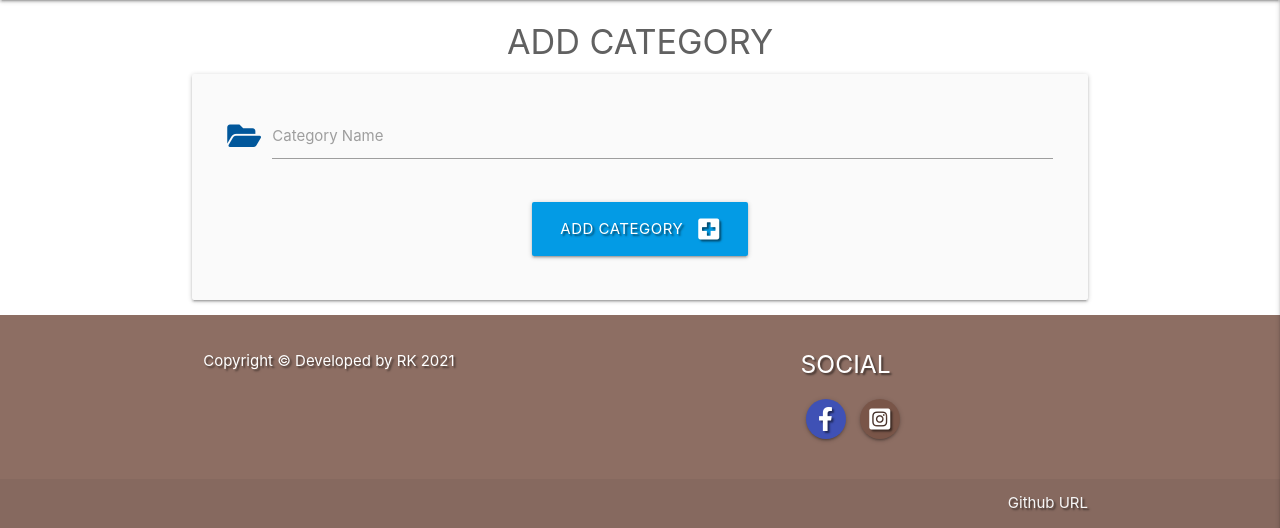
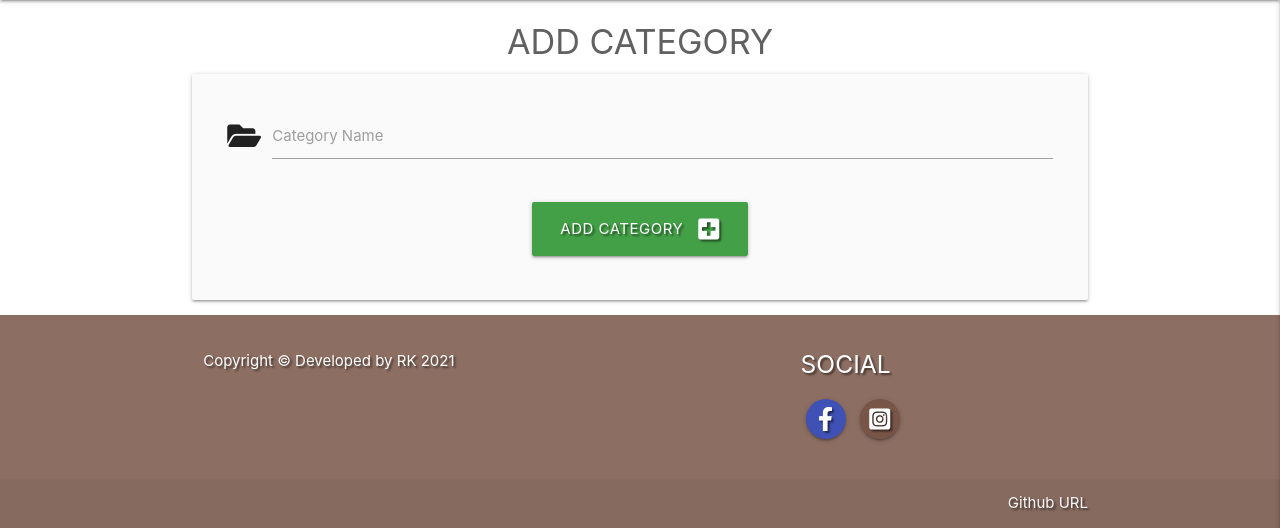
Before and after one commit to Code-Institute-Submissions/RoVsEk23-selsey_kitchen, a Flask app: page /add_category in a window 1280 px wide. Shown: the part 64-592 px from the top of the page. Run offline with Flask 2, Linux system fonts and the light colour scheme; some libraries are stand-ins or nearby versions.

Commit message:
button color change on edit categories, card-image size change

```diff
--- a/static/css/style.css
+++ b/static/css/style.css
@@ -36,7 +36,7 @@ nav .brand-logo {
 
 #recipe-image {
     overflow: hidden;
-    height: auto;
+    height: 220px;
 }
 
 .social li {
--- a/templates/add_category.html
+++ b/templates/add_category.html
@@ -10,7 +10,7 @@
         <!-- category name -->
         <div class="row">
             <div class="input-field col s12">
-                <i class="fas fa-folder-open prefix light-blue-text text-darken-4"></i>
+                <i class="fas fa-folder-open prefix light-grey-text text-darken-4"></i>
                 <input id="category_name" name="category_name" minlength="3" maxlength="25" type="text" class="validate"
                     required>
                 <label for="category_name">Category Name</label>
@@ -19,7 +19,7 @@
         <!-- submit button -->
         <div class="row">
             <div class="col s12 center-align">
-                <button type="submit" class="btn-large light-blue darken-1 text-shadow">
+                <button type="submit" class="btn-large green darken-1 text-shadow">
                     ADD CATEGORY <i class="fas fa-plus-square right"></i>
                 </button>
             </div>
```
